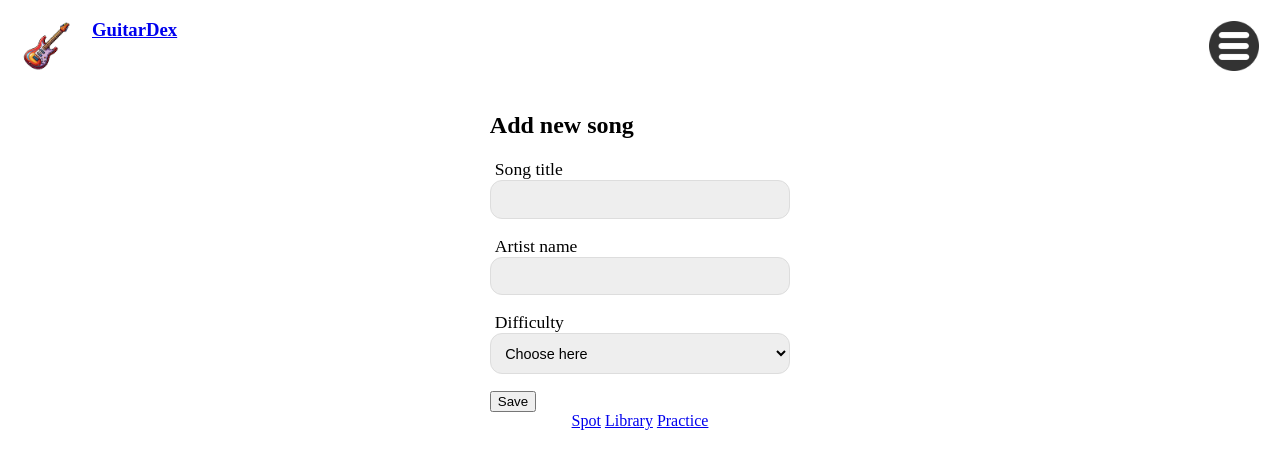
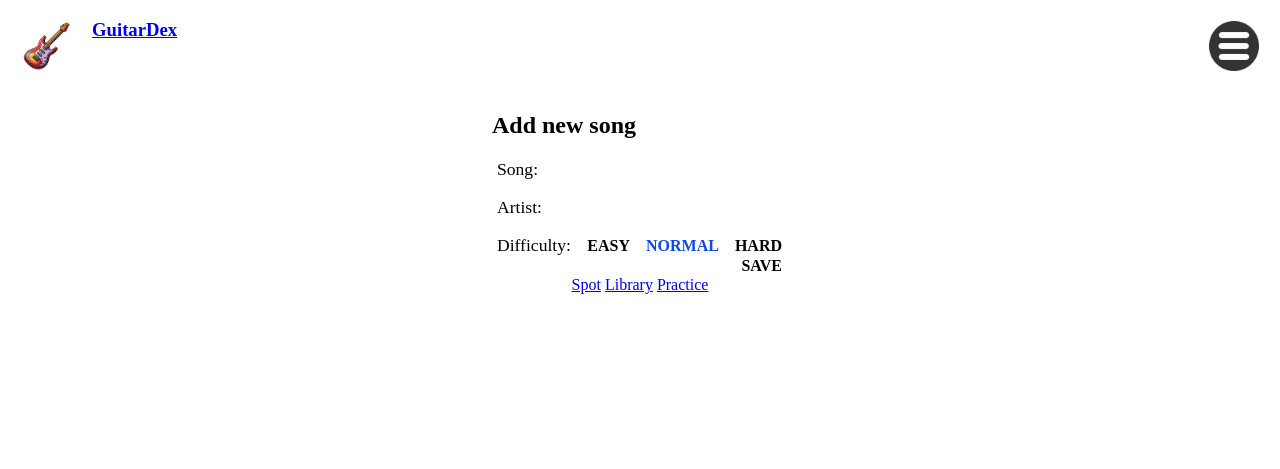
Before and after one commit to AliRiaz34/GuitarDex, a Flask app: page /songs/add in a window 1280 px wide. Shown: the top 469 px of the page. Run offline with Flask 3, Linux system fonts and the light colour scheme; some libraries are stand-ins or nearby versions.

Commit message:
add page cool css

```diff
--- a/app.py
+++ b/app.py
@@ -47,7 +47,7 @@ def songs_add():
     elif request.method == 'POST':
         title = request.form.get('title-input')
         artistName = request.form.get('artistName-input')
-        difficulty = request.form.get('difficulty-select')
+        difficulty = request.form.get('difficulty-input')
         status = "seen"
 
         ## You havent learnt song, only "seen" it
--- a/static/script.js
+++ b/static/script.js
@@ -11,6 +11,11 @@ const songEditorH2 = document.getElementById("sEditor-h2");
 
 //Practice
 const titleSelect = document.getElementById("title-select");
+
+//Add
+
+const difficultyButtons = document.querySelectorAll('.difficulty-menu button');
+
 
 document.addEventListener('DOMContentLoaded', function () {
     if (indexSongTable) {
@@ -26,6 +31,9 @@ document.addEventListener('DOMContentLoaded', function () {
     if (titleSelect) {
         //let songId = parseInt(document.getElementById('songId').value);    IMPLEMENT LATER TO PARSE SONG TITLE AUTO
         loadPractice();
+    }
+    if (difficultyButtons) {
+        loadAdd();
     }
 })
 
@@ -170,6 +178,22 @@ function loadSongView(song) {
     document.getElementById("last-practice").innerText = `Last practice: ${song.lastPracticeDate}`;
 }
 
+function loadAdd() {
+    const hiddenInput = document.getElementById('difficulty-input');
+
+    difficultyButtons.forEach(btn => {
+        btn.addEventListener('click', () => {
+            // remove 'selected' from all
+            difficultyButtons.forEach(b => b.classList.remove('selected'));
+            // add 'selected' to clicked button
+            btn.classList.add('selected');
+            // update hidden input for form submission
+            hiddenInput.value = btn.value;
+            console.log(btn.value);
+        });
+    });
+}
+
 
 function loadSongEditor(songId) {
     fetch(`/songs/${songId}/info`)
--- a/static/style.css
+++ b/static/style.css
@@ -1,3 +1,13 @@
+body {
+    font-family: 'Pokemon-Classic';
+    display: flex;
+    flex-direction: column;
+    align-items: center;
+    margin: 0;
+    padding: 0;
+}
+
+
 #index-song-table, #practice-table {
     width: 700px;
     margin-bottom: 20px;
@@ -14,31 +24,10 @@ th {
 }
 
 .form__input-group {
+    display: flex;
+    flex-direction: row;
     margin-top: 6px;
     margin-bottom: 17px;
-}
-
-.form__input {
-    display: block;
-    width: 100%;
-    font-size: 0.85em;
-    padding: 0.65rem;
-    box-sizing: border-box;
-    border: 1px solid #dddddd;
-    border-radius: 12px;
-    outline: none;
-    background: #eeeeee;
-}
-
-.sAdd-input {
-    width: 100%;
-    font-size: 0.9em;
-    padding: 0.65rem;
-    box-sizing: border-box;
-    border: 1px solid #dddddd;
-    border-radius: 12px;
-    outline: none;
-    background: #eeeeee;
 }
 
 .sAdd-input-num {
@@ -52,26 +41,13 @@ th {
     background: #eeeeee;
 }
 
-.form-label {
-    font-size: 1.1em;
-    padding-left: 5px;
-    margin-bottom: 8px;
-}
-
 #navbar li {
     width: 100%;
     text-align: center;
     display: inline;
 }
 
-body {
-    font-family: 'Pokemon-Classic';
-    display: flex;           /* use Flexbox */
-    flex-direction: column;  /* stack elements vertically */
-    align-items: center;     /* center horizontally */
-    margin: 0;               /* remove default body margin */
-    padding: 0;
-}
+
 
 header {
     width: 100%;
@@ -90,3 +66,47 @@ header a {
 #guitardex-icon, #menu-icon{
     margin: 21px;
 }
+
+
+
+/* some copied poke css */
+
+button, .button {
+    font-family: 'Pokemon-Classic';
+    font-size: 1em;
+    font-weight: bold;
+    position: relative;
+    background: none;
+    border: none;
+    text-transform: uppercase;
+    text-align: left;
+    cursor: pointer;
+}
+
+.form-label {
+    font-size: 1.1em;
+    padding-left: 5px;
+    margin: 0px;
+    margin-right: 6px;
+}
+
+.input {
+    font-family: 'Pokemon-Classic';
+    width: 100%;
+    font-size: 1.1em;
+    padding: 0px;
+    margin: 0px;
+    box-sizing: border-box;
+    border: 0px solid;
+    border-radius: 0px;
+    outline: none;
+    background-color: transparent;
+}
+
+.difficulty-menu button:hover {
+  background-color: #ddd;
+}
+
+.difficulty-menu button.selected {
+  color: rgb(15, 72, 230);
+}
--- a/templates/addSong.html
+++ b/templates/addSong.html
@@ -23,27 +23,27 @@
                 <div>
                     <div class="sAdd-input-div">
                         <div class="form__input-group">
-                            <label for="title-input" class="form-label">Song title</label>
-                            <input type="text" class="sAdd-input" id="title-input" name="title-input" maxlength="40" required>
+                            <label for="title-input" class="form-label">Song: </label>
+                            <input type="text" class="input" id="title-input" name="title-input" maxlength="40" required autofocus>
+                            <span class="fake-caret"></span>
                         </div>
                         <div class="form__input-group">
-                            <label for="artistName-input" class="form-label">Artist name</label>
-                            <input type="text" class="sAdd-input" id="artistName-input" name="artistName-input" maxlength="40" required>
+                            <label for="artistName-input" class="form-label">Artist: </label>
+                            <input type="text" class="input" id="artistName-input" name="artistName-input" maxlength="40" required>
                         </div>
-                        <div class="form__input-group">
-                            <label for="difficulty-select" class="form-label">Difficulty</label>
-                            <select class="sAdd-input" id="difficulty-select" name="difficulty-select" required>
-                                <option value="" selected disabled hidden>Choose here</option>
-                                <option value="easy">Easy</option>
-                                <option value="normal">Normal</option>
-                                <option value="hard">Hard</option>
-                            </select>
+                        <div class="difficulty-menu">
+                            <label class="form-label">Difficulty: </label>
+                            <button type="button" value="easy">Easy</button>
+                            <button type="button" value="normal" class="selected">Normal</button>
+                            <button type="button" value="hard">Hard</button>
                         </div>
+                            <input type="hidden" id="difficulty-input" name="difficulty-input" value="normal">
                     </div>
-
                 </div>
 
-                <button id="sAdd-save-button" type="submit" class="form__button">Save</button>
+                <div style="text-align: right;">
+                    <button id="sAdd-save-button" type="submit" class="form__button">Save</button>
+                </div>
             </form>
         </main>
     </section>
```
Also changed, not shown: database.db.
